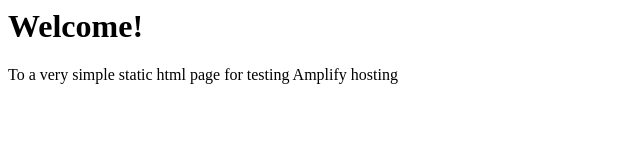
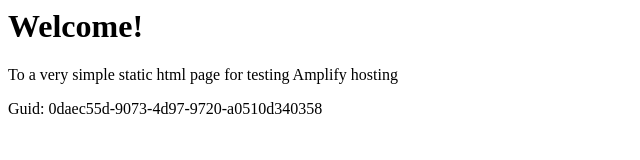
Before and after one commit to aws-aemilia-fra/Github-PR-Commit-Integration-Test-DoNotTouch-GitHubAutoBuildCanaryTest-v1-preprod-eu-central-1, a website: page src/index.html in a window 1280 px wide. Shown: the whole page, without its empty margins (0-640 px from the left). Drawn offline with Linux system fonts and the light colour scheme.

Commit message:
commit from integ tests

```diff
--- a/src/index.html
+++ b/src/index.html
@@ -1,3 +1,5 @@
+
+
 <html lang="en">
 
 <head>
@@ -10,6 +12,6 @@
 <body>
     <h1>Welcome!</h1>
     <p>To a very simple static html page for testing Amplify hosting</p>
-</body>
+    <p>Guid: 0daec55d-9073-4d97-9720-a0510d340358</p></body>
 
 </html>
```
